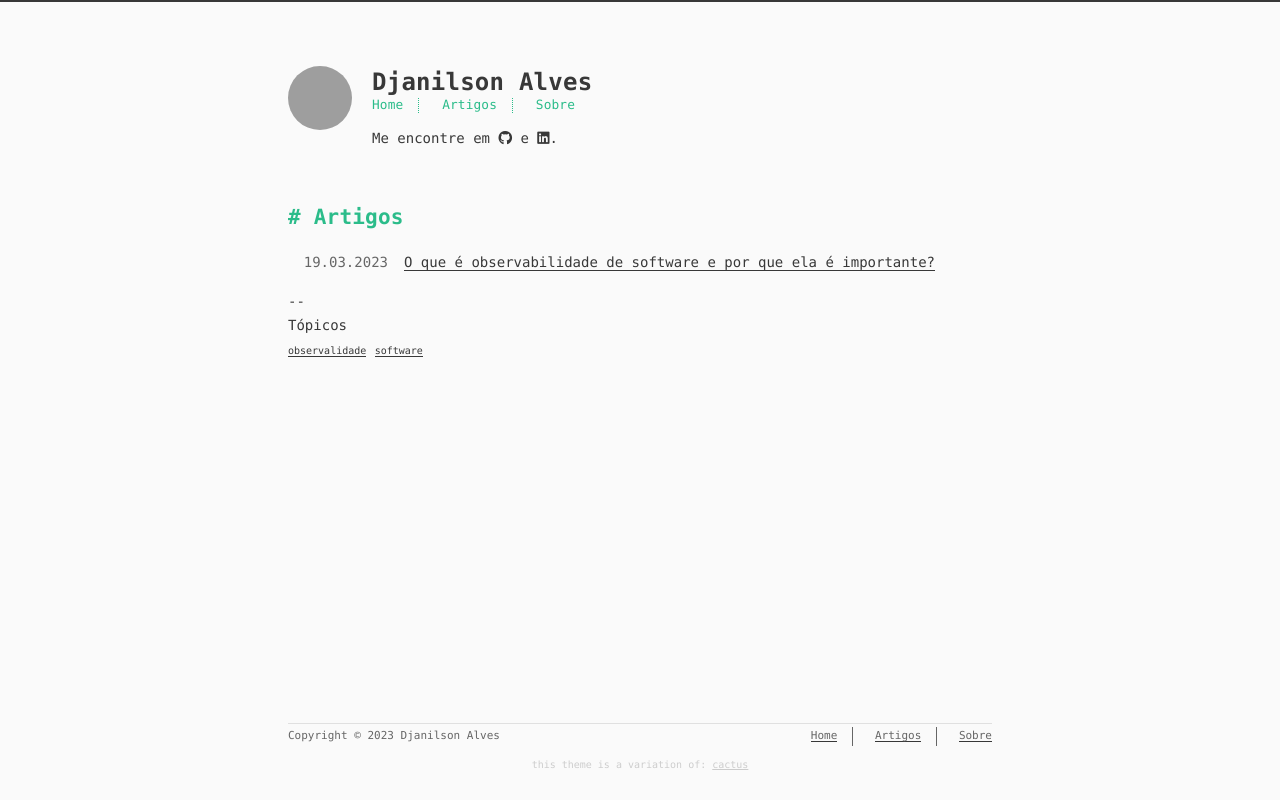
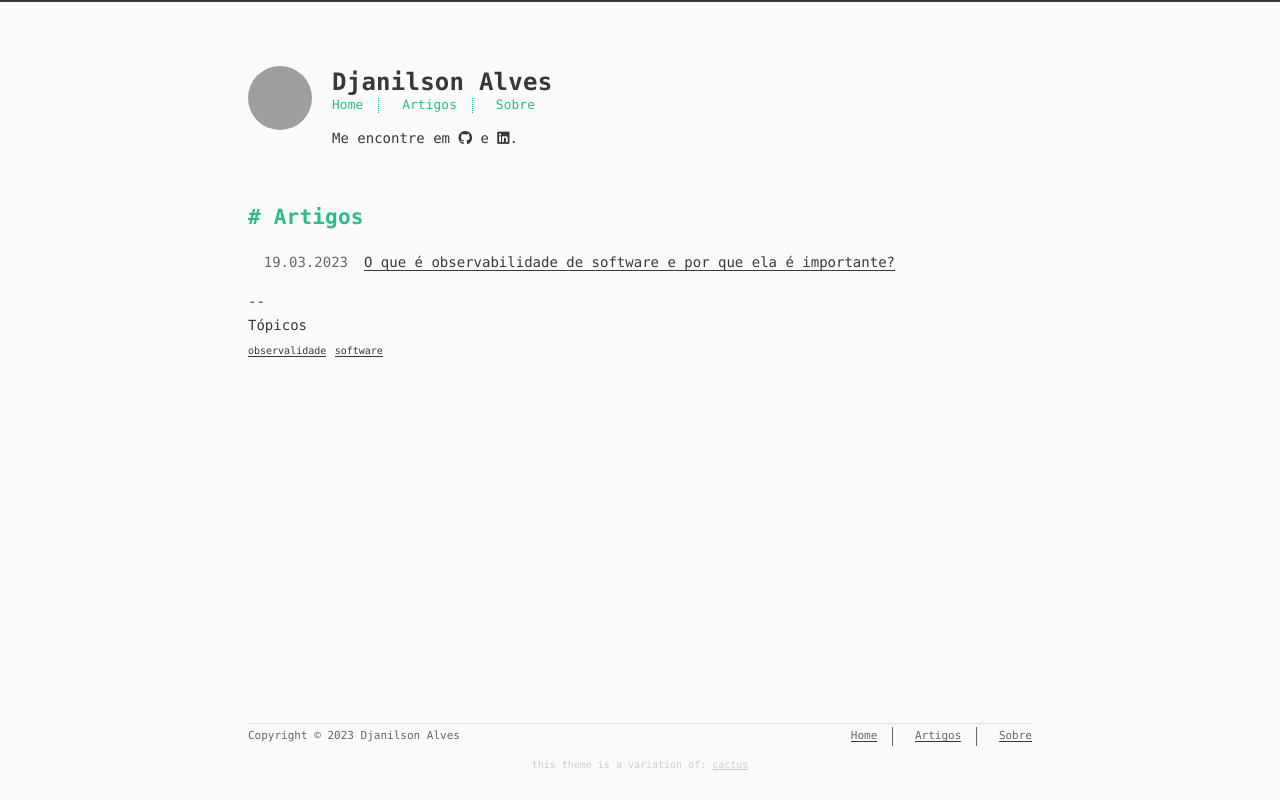
Before and after one commit to djanilson-barista/djanilson-barista.github.io, a plain HTML site: page index.html in a window 1280 px wide. Drawn offline with Linux system fonts and the light colour scheme; grey boxes are pictures that could not be loaded.

Commit message:
Site updated: 2023-03-19 19:33:56

```diff
--- a/css/style.css
+++ b/css/style.css
@@ -539,7 +539,7 @@ body {
   }
 }
 .max-width {
-  max-width: 48rem;
+  max-width: 53rem;
 }
 @media (max-width: 480px) {
   .px3 {
```
